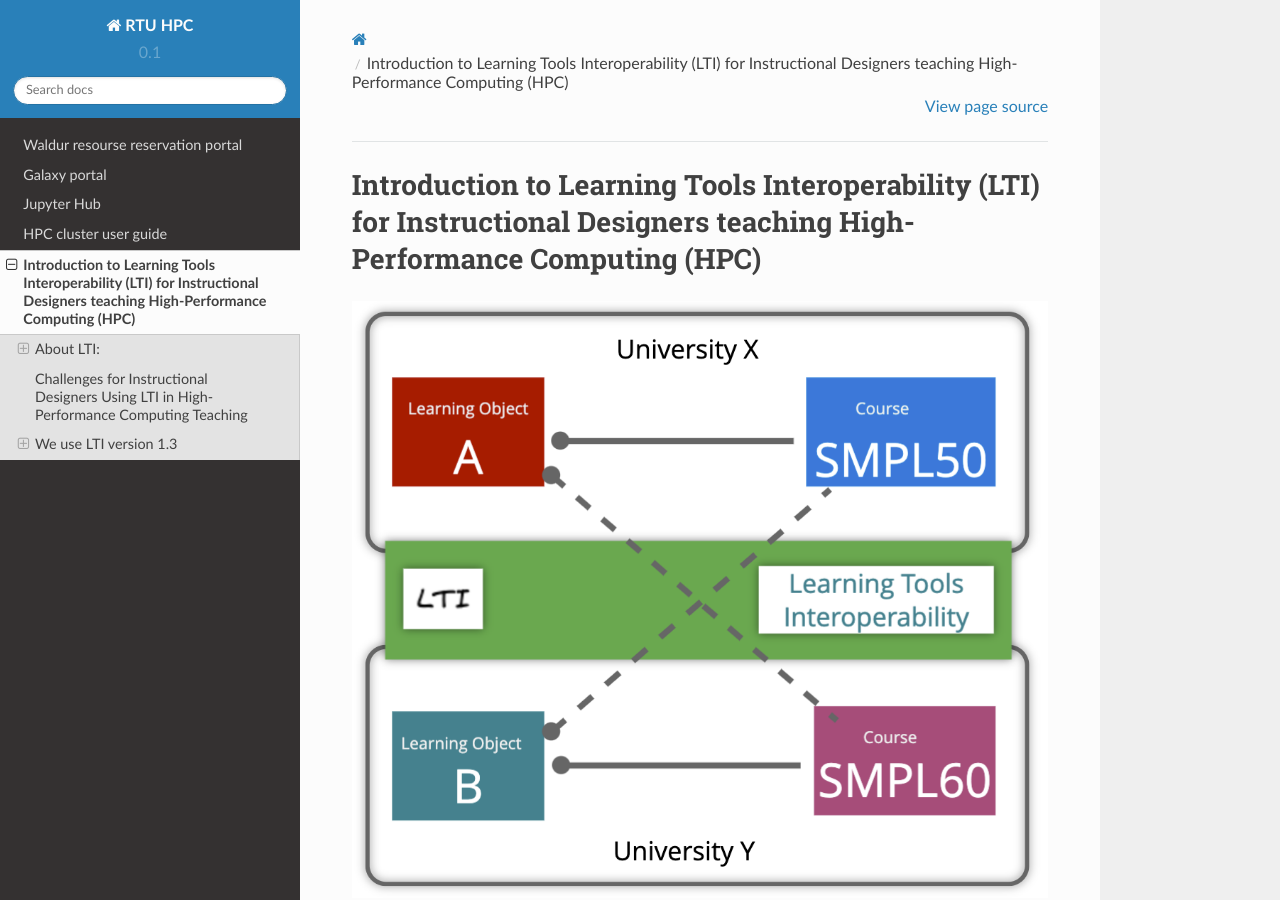
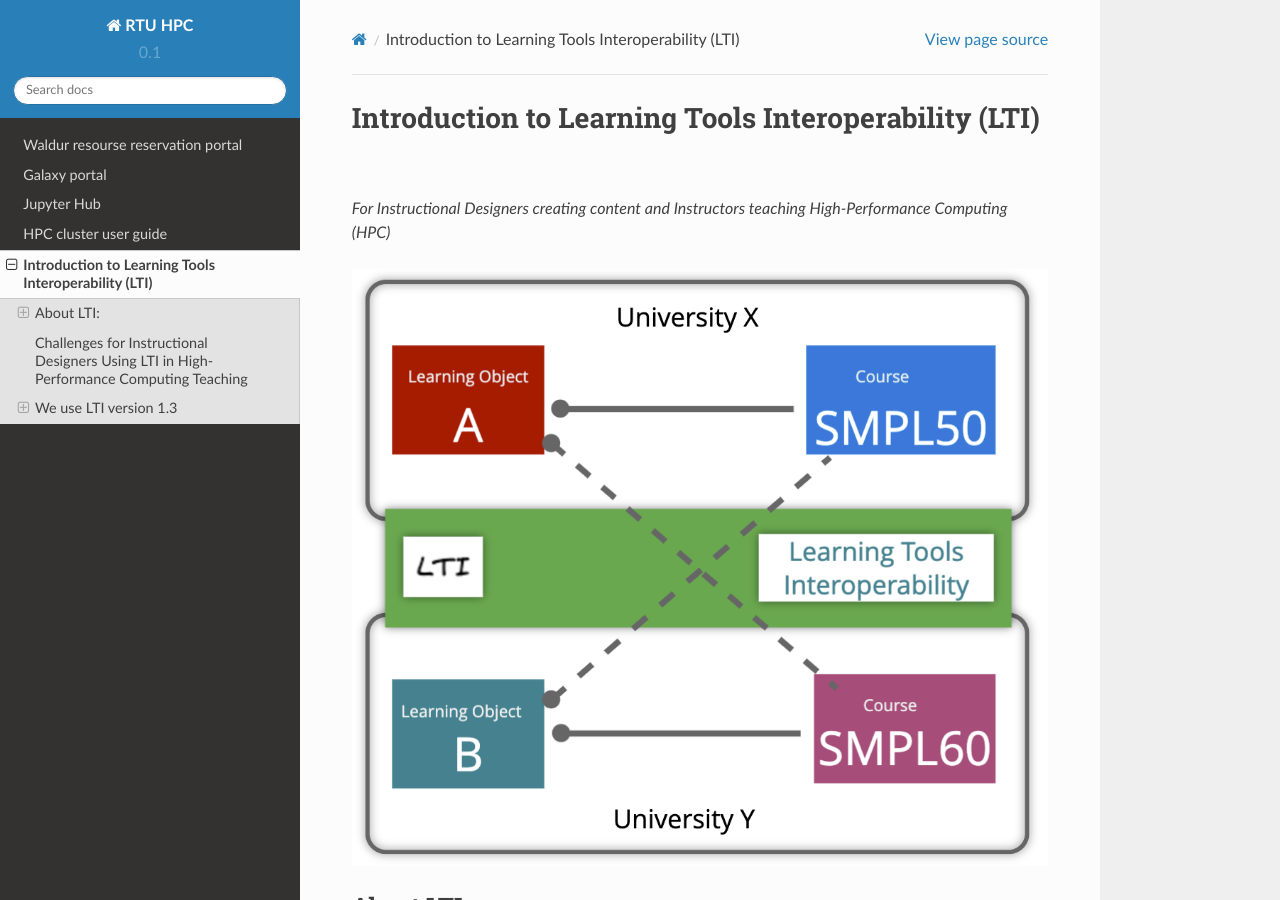
Before and after one commit to rtuhpc/hpc-platform, a Sphinx documentation site: the page built from doc/lti.md, in a window 1280 px wide and 900 px high. Built offline with Sphinx 7.4.7 and the Read the Docs theme 2.0.0, drawn with Linux system fonts in a browser that asks for light colours.

Commit message:
Update lti.md

```diff
--- a/doc/lti.md
+++ b/doc/lti.md
@@ -1,5 +1,6 @@
 
-# Introduction to Learning Tools Interoperability (LTI) for Instructional Designers teaching High-Performance Computing (HPC)
+# Introduction to Learning Tools Interoperability (LTI)
+*For Instructional Designers creating content and Instructors teaching High-Performance Computing (HPC)*
 
 ![](./images/lti-01.png)
 
```
